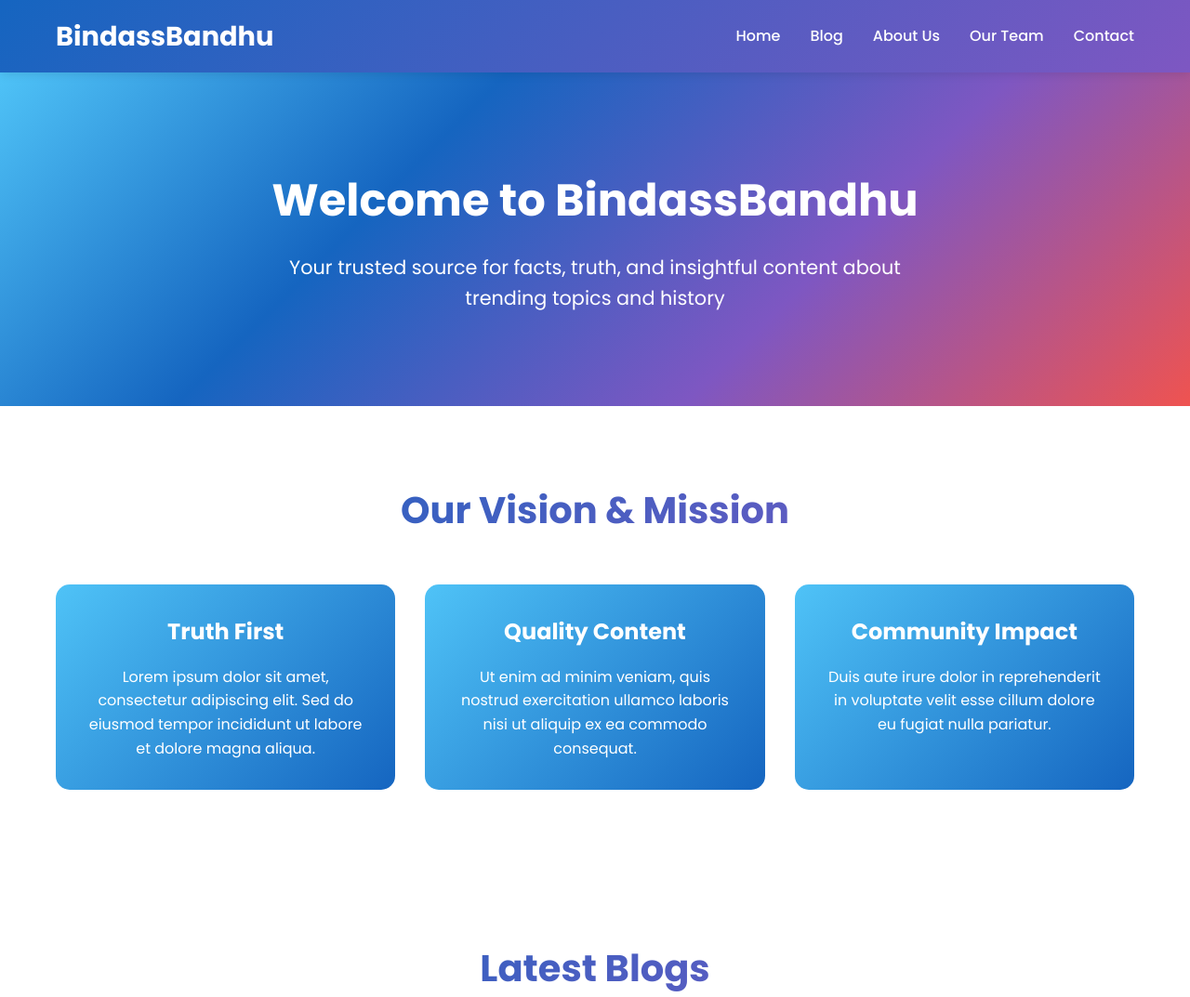
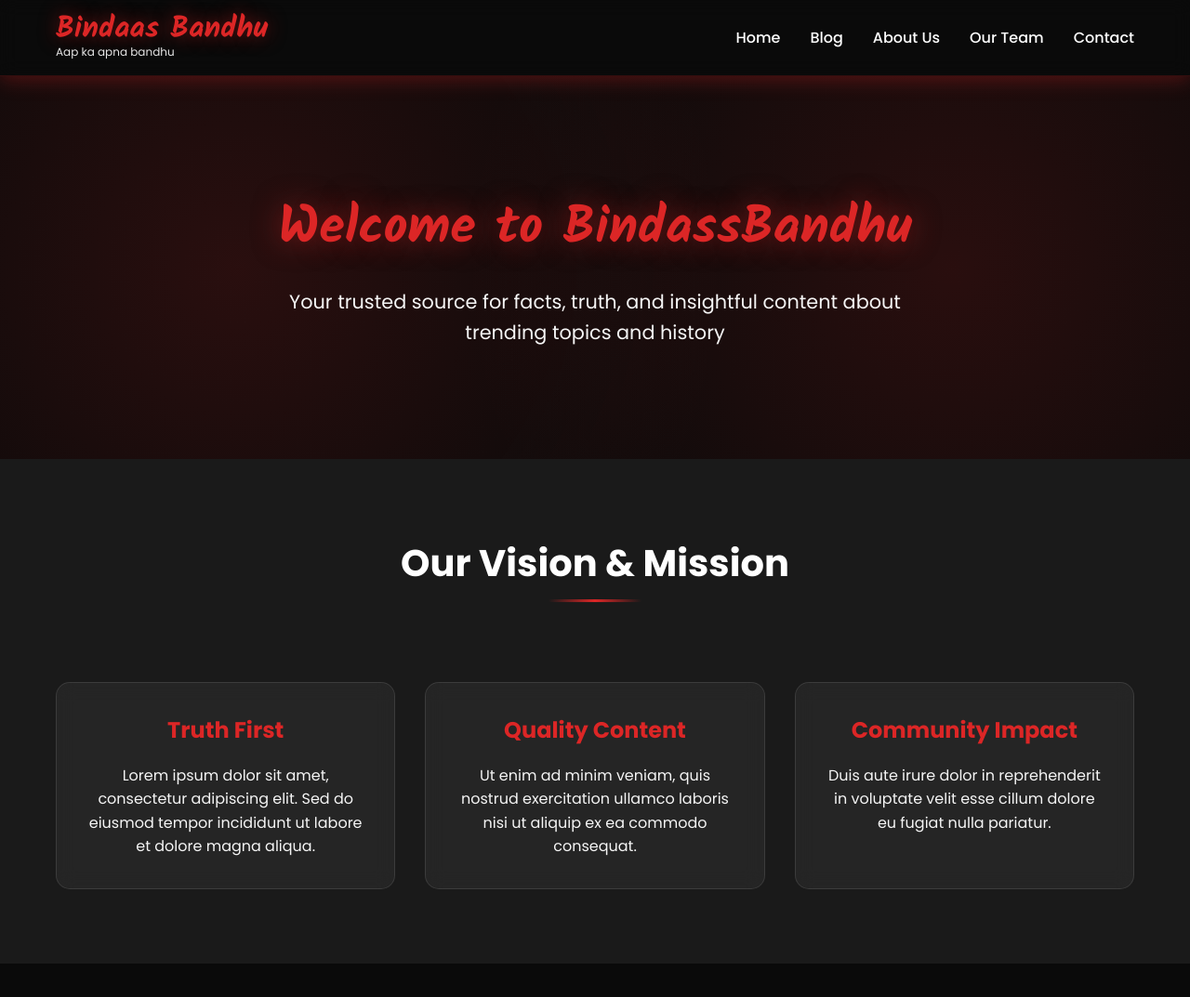
Before and after one commit to lokdi0052-commits/bindassbandhu-website, a Flask app: page / in a window 1280 px wide. Shown: the top 1073 px of the page at 93% size. Run offline with Flask 3, Linux system fonts and the light colour scheme; some libraries are stand-ins or nearby versions.

Commit message:
new changes made red theme

```diff
--- a/app.py
+++ b/app.py
@@ -4,6 +4,7 @@ from email.mime.text import MIMEText
 from email.mime.multipart import MIMEMultipart
 import os
 from dotenv import load_dotenv
+import ssl
 
 # Load environment variables
 load_dotenv()
@@ -24,6 +25,13 @@ def index():
 @app.route('/send-message', methods=['POST'])
 def send_message():
     try:
+        # Check if email credentials are configured
+        if not SENDER_EMAIL or not SENDER_PASSWORD:
+            return jsonify({
+                'success': False,
+                'message': 'Email service not configured. Please contact administrator.'
+            }), 500
+
         data = request.get_json()
         name = data.get('name')
         email = data.get('email')
@@ -41,31 +49,54 @@ def send_message():
 
         # Email body
         body = f"""
-        New message from BindassBandhu Contact Form:
+New message from BindassBandhu Contact Form:
 
-        Name: {name}
-        Email: {email}
+Name: {name}
+Email: {email}
 
-        Message:
-        {message}
+Message:
+{message}
 
-        ---
-        This message was sent from the BindassBandhu website contact form.
+---
+This message was sent from the BindassBandhu website contact form.
         """
 
         msg.attach(MIMEText(body, 'plain'))
 
-        # Send email
-        with smtplib.SMTP(SMTP_SERVER, SMTP_PORT) as server:
-            server.starttls()
-            server.login(SENDER_EMAIL, SENDER_PASSWORD)
-            server.send_message(msg)
+        # Create a secure SSL context
+        context = ssl.create_default_context()
 
-        return jsonify({'success': True, 'message': 'Message sent successfully!'})
+        # Send email with better error handling
+        try:
+            with smtplib.SMTP(SMTP_SERVER, SMTP_PORT, timeout=10) as server:
+                server.ehlo()
+                server.starttls(context=context)
+                server.ehlo()
+                server.login(SENDER_EMAIL, SENDER_PASSWORD)
+                server.send_message(msg)
+
+            return jsonify({'success': True, 'message': 'Message sent successfully!'})
+
+        except smtplib.SMTPAuthenticationError:
+            print("SMTP Authentication failed")
+            return jsonify({
+                'success': False,
+                'message': 'Email authentication failed. Please contact administrator.'
+            }), 500
+        except smtplib.SMTPException as smtp_error:
+            print(f"SMTP error: {str(smtp_error)}")
+            return jsonify({
+                'success': False,
+                'message': 'Failed to send email. Please try again later.'
+            }), 500
 
     except Exception as e:
         print(f"Error sending email: {str(e)}")
-        return jsonify({'success': False, 'message': 'Failed to send message. Please try again later.'}), 500
+        return jsonify({
+            'success': False,
+            'message': 'An unexpected error occurred. Please try again later.'
+        }), 500
 
 if __name__ == '__main__':
-    app.run(debug=True, host='0.0.0.0', port=5555)
+    port = int(os.getenv('PORT', 5555))
+    app.run(debug=False, host='0.0.0.0', port=port)
--- a/static/css/style.css
+++ b/static/css/style.css
@@ -5,26 +5,49 @@
 }
 
 :root {
-  --light-blue: #4fc3f7;
-  --dark-blue: #1565c0;
-  --purple: #7e57c2;
-  --red: #ef5350;
+  --primary-red: #dc2626;
+  --dark-red: #991b1b;
+  --light-red: #ef4444;
+  --black: #0a0a0a;
+  --dark-gray: #1a1a1a;
+  --medium-gray: #2a2a2a;
+  --white: #ffffff;
+  --off-white: #f5f5f5;
 }
 
 body {
   font-family: "Poppins", sans-serif;
   line-height: 1.6;
-  color: #333;
+  color: var(--white);
+  background: var(--black);
+}
+
+/* Glassmorphism utility class */
+.glass {
+  background: rgba(255, 255, 255, 0.05);
+  backdrop-filter: blur(10px);
+  -webkit-backdrop-filter: blur(10px);
+  border: 1px solid rgba(255, 255, 255, 0.1);
+}
+
+.glass-dark {
+  background: rgba(0, 0, 0, 0.4);
+  backdrop-filter: blur(10px);
+  -webkit-backdrop-filter: blur(10px);
+  border: 1px solid rgba(255, 255, 255, 0.1);
 }
 
 /* Navigation */
 nav {
-  background: linear-gradient(135deg, var(--dark-blue), var(--purple));
+  background: rgba(10, 10, 10, 0.8);
+  backdrop-filter: blur(10px);
+  -webkit-backdrop-filter: blur(10px);
   padding: 1rem 0;
   position: sticky;
   top: 0;
   z-index: 1000;
-  box-shadow: 0 2px 10px rgba(0, 0, 0, 0.1);
+  box-shadow: 0 4px 20px rgba(220, 38, 38, 0.3);
+  border-bottom: 1px solid rgba(220, 38, 38, 0.2);
 }
 
 nav .container {
@@ -36,11 +59,42 @@ nav .container {
   align-items: center;
 }
 
+.logo-container {
+  text-decoration: none;
+  display: flex;
+  flex-direction: column;
+  align-items: flex-start;
+  gap: 0;
+  transition: all 0.3s;
+}
+
 .logo {
-  color: white;
-  font-size: 1.8rem;
-  font-weight: bold;
-  text-decoration: none;
+  font-family: "Kalam", cursive;
+  font-weight: 700;
+  font-style: normal;
+  color: var(--primary-red);
+  font-size: 2rem;
+  line-height: 1;
+  text-shadow: 0 0 20px rgba(220, 38, 38, 0.5);
+  transition: all 0.3s;
+}
+
+.logo-tagline {
+  font-family: "Poppins", sans-serif;
+  color: var(--white);
+  font-size: 0.75rem;
+  font-weight: 400;
+  margin-top: -2px;
+  opacity: 0.9;
+  transition: all 0.3s;
+}
+
+.logo-container:hover .logo {
+  text-shadow: 0 0 30px rgba(220, 38, 38, 0.8);
+}
+
+.logo-container:hover .logo-tagline {
+  opacity: 1;
 }
 
 .nav-links {
@@ -54,45 +108,61 @@ nav .container {
 }
 
 .nav-links a {
-  color: white;
+  color: var(--white);
   text-decoration: none;
-  transition: color 0.3s;
+  transition: all 0.3s;
   font-weight: 500;
   display: block;
   padding: 0.5rem 0;
+  position: relative;
 }
 
 .nav-links a:hover {
-  color: var(--light-blue);
+  color: var(--primary-red);
 }
 
 .menu-toggle {
   display: none;
   background: none;
   border: none;
-  color: white;
+  color: var(--white);
   font-size: 1.5rem;
   cursor: pointer;
 }
 
 /* Hero Section */
 .hero {
-  background: linear-gradient(
-    135deg,
-    var(--light-blue),
-    var(--dark-blue),
-    var(--purple),
-    var(--red)
-  );
-  color: white;
-  padding: 100px 20px;
+  background: var(--black);
+  color: var(--white);
+  padding: 120px 20px;
   text-align: center;
+  position: relative;
+  overflow: hidden;
+}
+
+.hero::before {
+  content: '';
+  position: absolute;
+  top: 0;
+  left: 0;
+  right: 0;
+  bottom: 0;
+  background:
+    radial-gradient(circle at 20% 50%, rgba(220, 38, 38, 0.15) 0%, transparent 50%),
+    radial-gradient(circle at 80% 50%, rgba(220, 38, 38, 0.15) 0%, transparent 50%);
+  pointer-events: none;
 }
 
 .hero h1 {
-  font-size: 3rem;
+  font-family: "Kalam", cursive;
+  font-weight: 700;
+  font-style: normal;
+  color: var(--primary-red);
+  font-size: 3.5rem;
   margin-bottom: 1rem;
   animation: fadeInUp 1s;
+  position: relative;
+  text-shadow: 0 0 30px rgba(220, 38, 38, 0.5);
 }
 
 .hero p {
@@ -100,6 +170,8 @@ nav .container {
   max-width: 700px;
   margin: 0 auto;
   animation: fadeInUp 1s 0.2s backwards;
+  position: relative;
+  color: var(--off-white);
 }
 
 @keyframes fadeInUp {
@@ -122,19 +194,36 @@ nav .container {
 
 section {
   padding: 80px 20px;
+  position: relative;
 }
 
 .section-title {
   text-align: center;
   font-size: 2.5rem;
   margin-bottom: 3rem;
-  background: linear-gradient(135deg, var(--dark-blue), var(--purple));
-  -webkit-background-clip: text;
-  -webkit-text-fill-color: transparent;
-  background-clip: text;
+  color: var(--white);
+  position: relative;
+  display: inline-block;
+  left: 50%;
+  transform: translateX(-50%);
+}
+
+.section-title::after {
+  content: '';
+  position: absolute;
+  bottom: -10px;
+  left: 50%;
+  transform: translateX(-50%);
+  width: 100px;
+  height: 3px;
+  background: linear-gradient(90deg, transparent, var(--primary-red), transparent);
 }
 
 /* Vision Section */
+#vision {
+  background: var(--dark-gray);
+}
+
 .vision-content {
   display: grid;
   grid-template-columns: repeat(auto-fit, minmax(280px, 1fr));
@@ -143,24 +232,58 @@ section {
 }
 
 .vision-card {
-  background: linear-gradient(135deg, var(--light-blue), var(--dark-blue));
+  background: rgba(255, 255, 255, 0.05);
+  backdrop-filter: blur(10px);
+  -webkit-backdrop-filter: blur(10px);
+  border: 1px solid rgba(255, 255, 255, 0.1);
   padding: 2rem;
   border-radius: 15px;
-  color: white;
+  color: var(--white);
   text-align: center;
-  transition: transform 0.3s;
+  transition: all 0.3s;
+  position: relative;
+  overflow: hidden;
+}
+
+.vision-card::before {
+  content: '';
+  position: absolute;
+  top: 0;
+  left: 0;
+  right: 0;
+  bottom: 0;
+  background: linear-gradient(135deg, transparent, rgba(220, 38, 38, 0.1));
+  opacity: 0;
+  transition: opacity 0.3s;
 }
 
 .vision-card:hover {
   transform: translateY(-10px);
+  border-color: var(--primary-red);
+  box-shadow: 0 10px 40px rgba(220, 38, 38, 0.3);
+}
+
+.vision-card:hover::before {
+  opacity: 1;
 }
 
 .vision-card h3 {
   font-size: 1.5rem;
   margin-bottom: 1rem;
+  color: var(--primary-red);
+  position: relative;
+}
+
+.vision-card p {
+  color: var(--off-white);
+  position: relative;
 }
 
 /* Blog Section */
+#blog {
+  background: var(--black);
+}
+
 .blog-grid {
   display: grid;
   grid-template-columns: repeat(auto-fill, minmax(300px, 1fr));
--- a/templates/base.html
+++ b/templates/base.html
@@ -8,6 +8,9 @@
       href="https://fonts.googleapis.com/css2?family=Poppins:wght@300;400;500;600;700&display=swap"
       rel="stylesheet"
     />
+    <link rel="preconnect" href="https://fonts.googleapis.com">
+    <link rel="preconnect" href="https://fonts.gstatic.com" crossorigin>
+    <link href="https://fonts.googleapis.com/css2?family=Kalam:wght@300;400;700&display=swap" rel="stylesheet">
     <link rel="stylesheet" href="https://cdnjs.cloudflare.com/ajax/libs/font-awesome/7.0.1/css/all.min.css" integrity="sha512-2SwdPD6INVrV/lHTZbO2nodKhrnDdJK9/kg2XD1r9uGqPo1cUbujc+IYdlYdEErWNu69gVcYgdxlmVmzTWnetw==" crossorigin="anonymous" referrerpolicy="no-referrer" />
     <link rel="stylesheet" href="{{ url_for('static', filename='css/style.css') }}">
     {% block extra_css %}{% endblock %}
@@ -16,7 +19,10 @@
     <!-- Navigation -->
     <nav>
       <div class="container">
-        <a href="#home" class="logo">BindassBandhu</a>
+        <a href="#home" class="logo-container">
+          <div class="logo">Bindaas Bandhu</div>
+          <div class="logo-tagline">Aap ka apna bandhu</div>
+        </a>
         <button class="menu-toggle" onclick="toggleMenu()">☰</button>
         <ul class="nav-links" id="navLinks">
           <li><a href="#home">Home</a></li>
```
Also changed, not shown: other parts of static/css/style.css (+157 -68 lines), file.txt (added).
